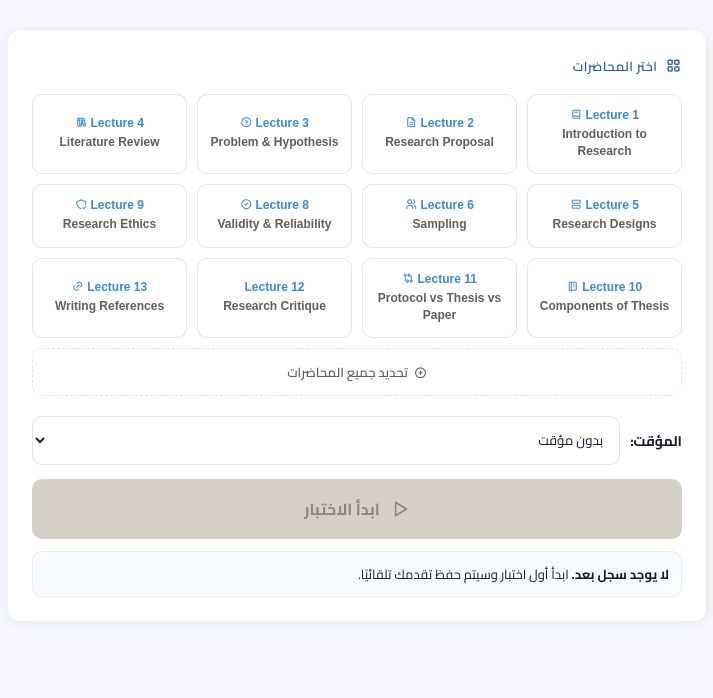
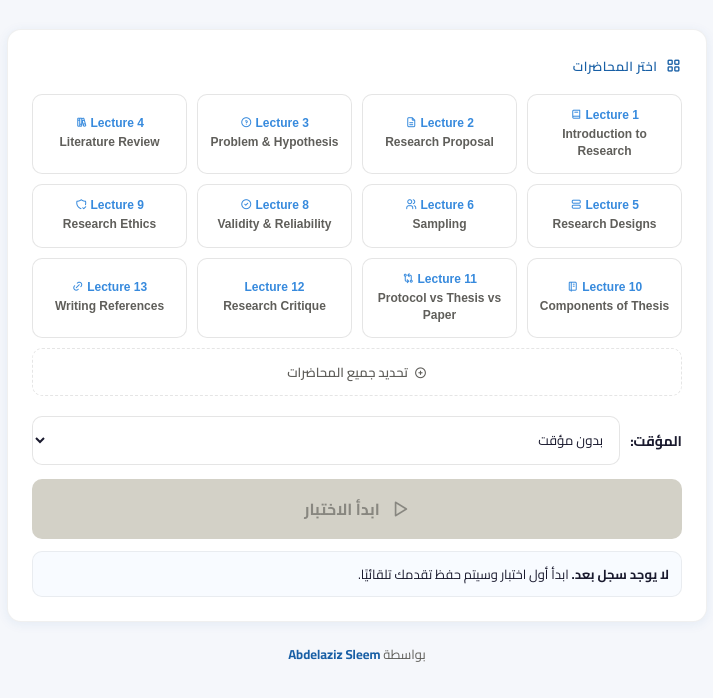
Before and after one commit to AbdelazizSleem01/-, a plain HTML site: page index.html in a window 1280 px wide. Shown: the part 187-885 px from the top of the page, without its empty margins (283-996 px from the left). Before the commit the page ends 861 px from the top, so only its background shows below. Drawn offline with Linux system fonts and the light colour scheme.

Commit message:
Update index.html

```diff
--- a/index.html
+++ b/index.html
@@ -386,6 +386,18 @@
     transition: opacity .2s ease;
   }
   .toast.show { opacity: 1; }
+  .site-footer {
+    text-align: center;
+    margin-top: 20px;
+    color: var(--text-secondary);
+    font-size: 13px;
+  }
+  .site-footer a {
+    color: var(--primary);
+    font-weight: 700;
+    text-decoration: none;
+  }
+  .site-footer a:hover { text-decoration: underline; }
   .quiz-topbar {
     display: flex;
     justify-content: flex-start;
@@ -613,6 +625,11 @@
 
   <!-- Result Screen -->
   <div id="screen-result" style="display:none"></div>
+
+  <div class="site-footer">
+    بواسطة
+    <a href="https://abdelazizsleem.online/" target="_blank" rel="noopener noreferrer">Abdelaziz Sleem</a>
+  </div>
 </div>
 
 <script>
```
